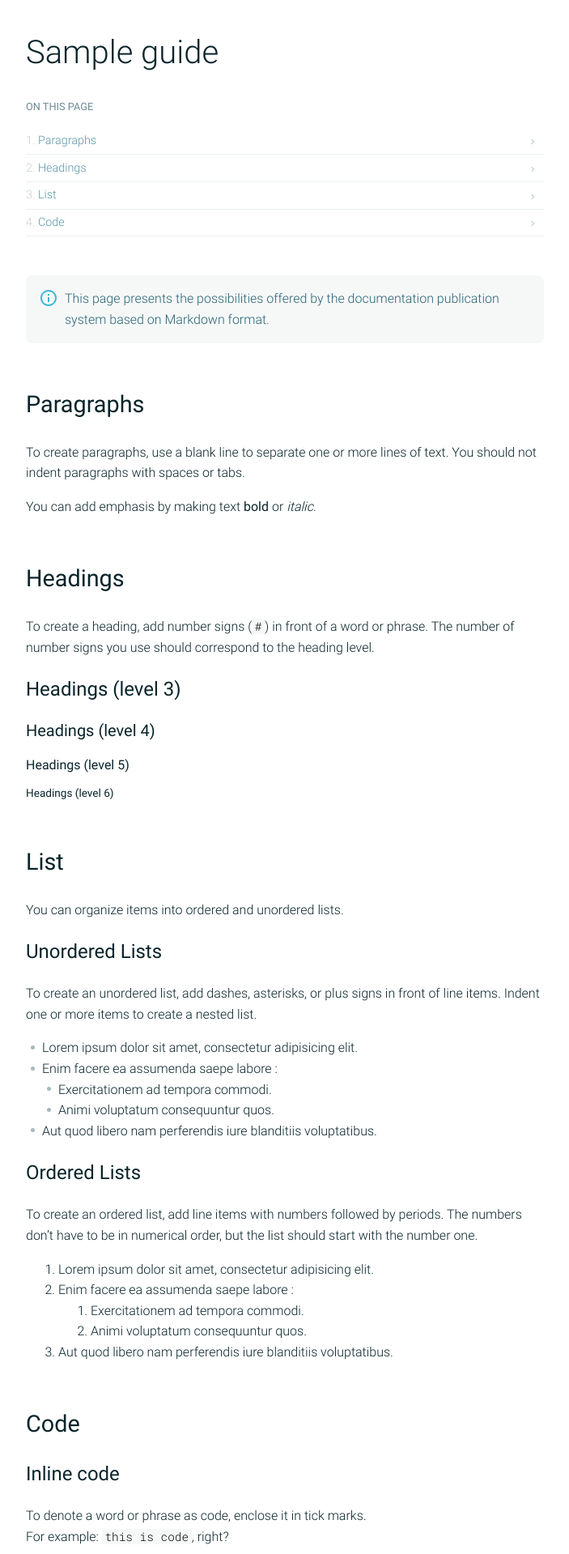
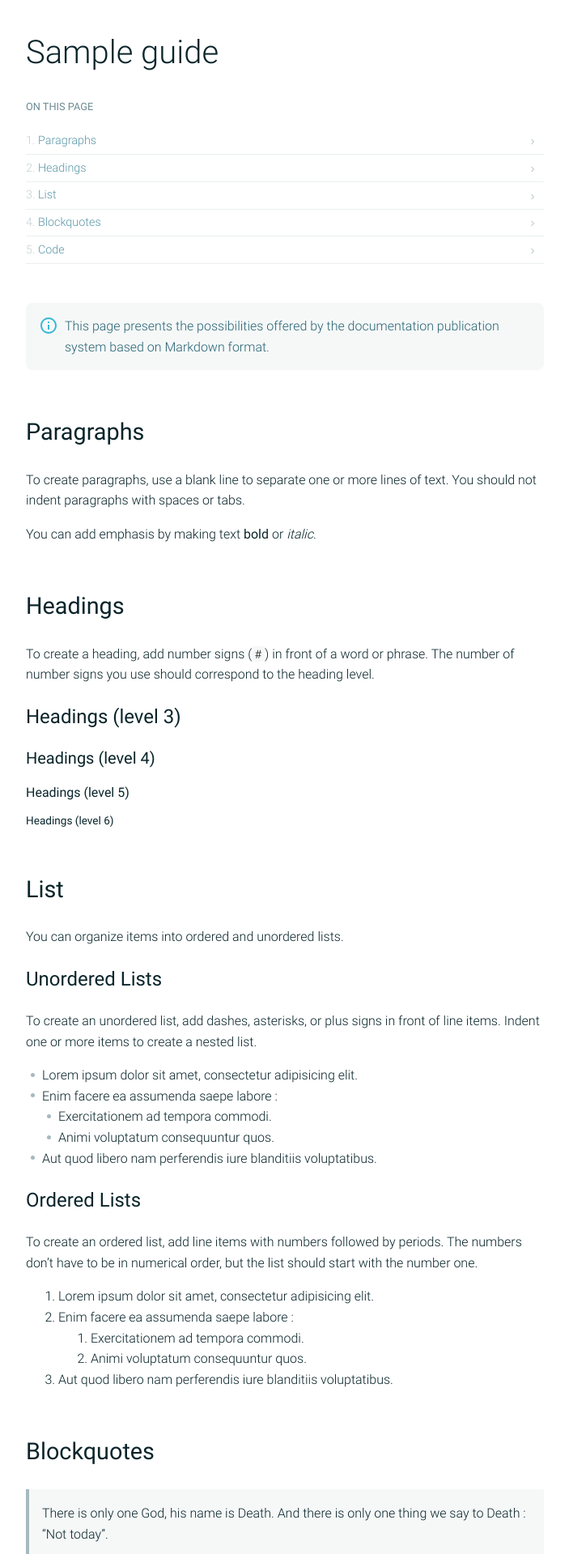
Before and after one commit to viky-ai/website, a Jekyll site: the page built from guides/01-sample-guide/index.md, in a window 1280 px wide. Shown: the top 1919 px of the page at 81% size, without its empty margins (288-991 px from the left). Built offline with Jekyll 4.4.1, drawn with Linux system fonts in a browser that asks for light colours; some of the changed text lies outside the part shown.

Commit message:
#20612 (added) Style doc : Blockquotes.

````diff
--- a/assets/css/_doc.scss
+++ b/assets/css/_doc.scss
@@ -74,6 +74,20 @@
         border-radius: 50%;
         background: $grey_400;
       }
+    }
+  }
+
+  blockquote{
+    border-left: 4px solid $grey_400;
+    padding: .1em 1em;
+    margin: 1em 0;
+    background-color: $grey_100;
+    cite{
+      margin-top: .5em;
+      font-size: .9em;
+      display: block;
+      text-align: right;
+      color: $grey_500;
     }
   }
 
--- a/guides/01-sample-guide/index.md
+++ b/guides/01-sample-guide/index.md
@@ -52,6 +52,13 @@ To create an ordered list, add line items with numbers followed by periods. The
 3. Aut quod libero nam perferendis iure blanditiis voluptatibus.
 
 
+## Blockquotes
+
+> There is only one God, his name is Death. And there is only one thing we say
+> to Death : “Not today”.
+> <cite>Game of Thrones, Syrio Forel to Arya.</cite>
+
+
 ## Code
 
 ### Inline code
@@ -91,7 +98,6 @@ class Array
 end
 ```
 
-
 JSON code sample:
 
 ```json
````
